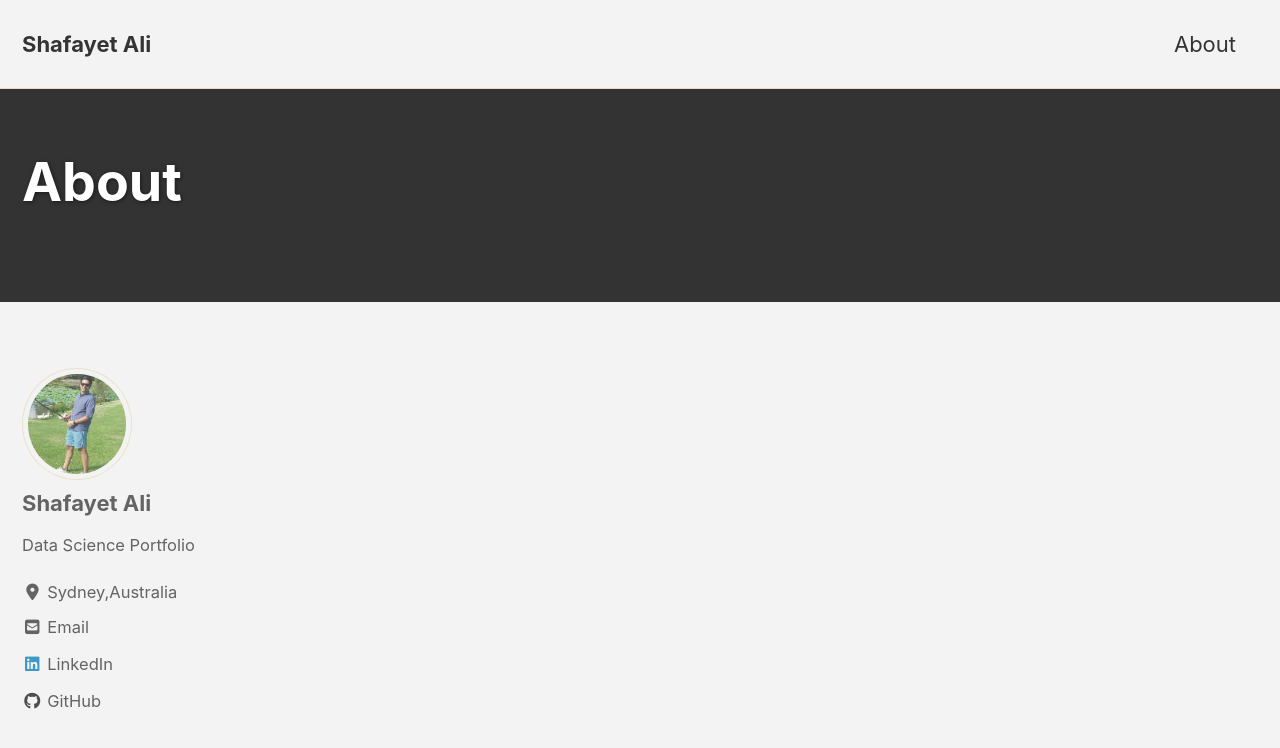
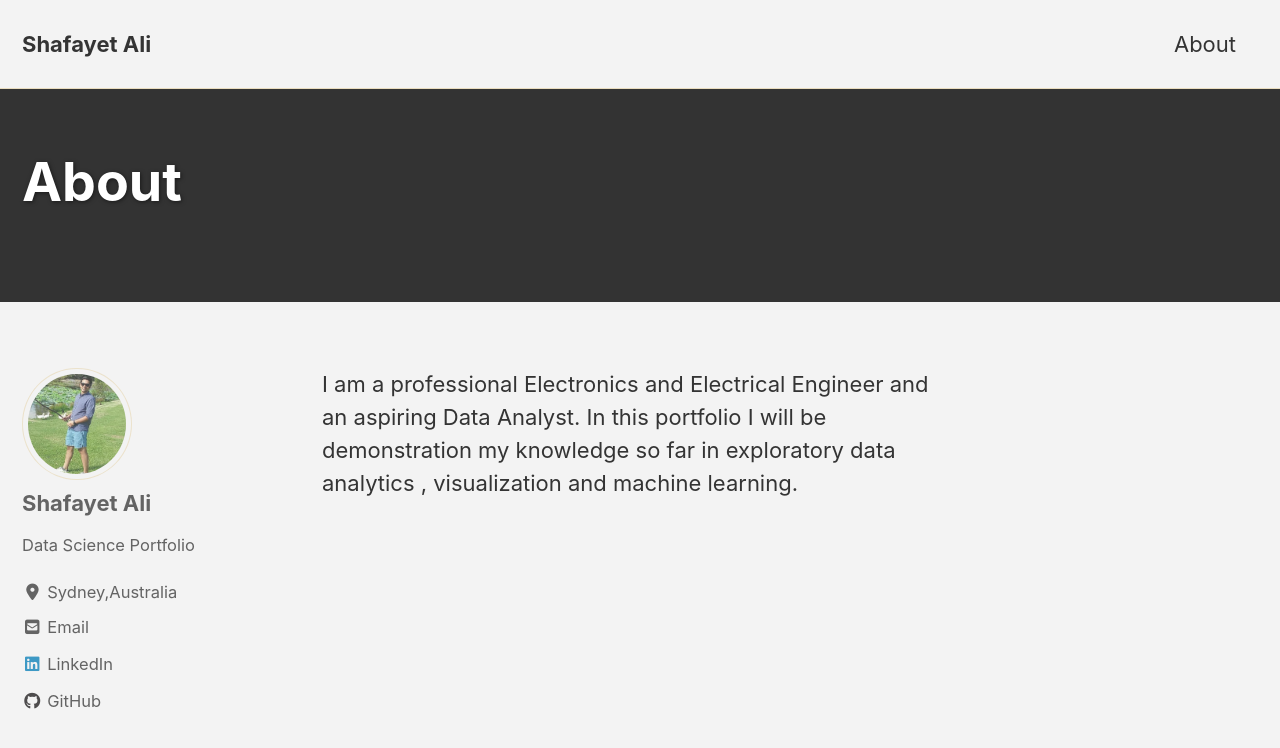
Before and after one commit to shafayet08/shafayet08.github.io, a Jekyll site: the page built from _pages/about.md, in a window 1280 px wide and 900 px high. Shown: the top 748 px of the window. Built offline with Jekyll 4.4.1, drawn with Linux system fonts in a browser that asks for light colours; cached includes are drawn as plain includes; nearby versions of some CDN libraries.

Commit message:
new github

```diff
--- a/_pages/about.md
+++ b/_pages/about.md
@@ -4,3 +4,5 @@ permalink: /about/
 header:
  overlay_color: "#333"
 ---
+
+I am a professional Electronics and Electrical Engineer and an aspiring Data Analyst. In this portfolio I will be demonstration my knowledge so far in exploratory data analytics , visualization and machine learning.
```
